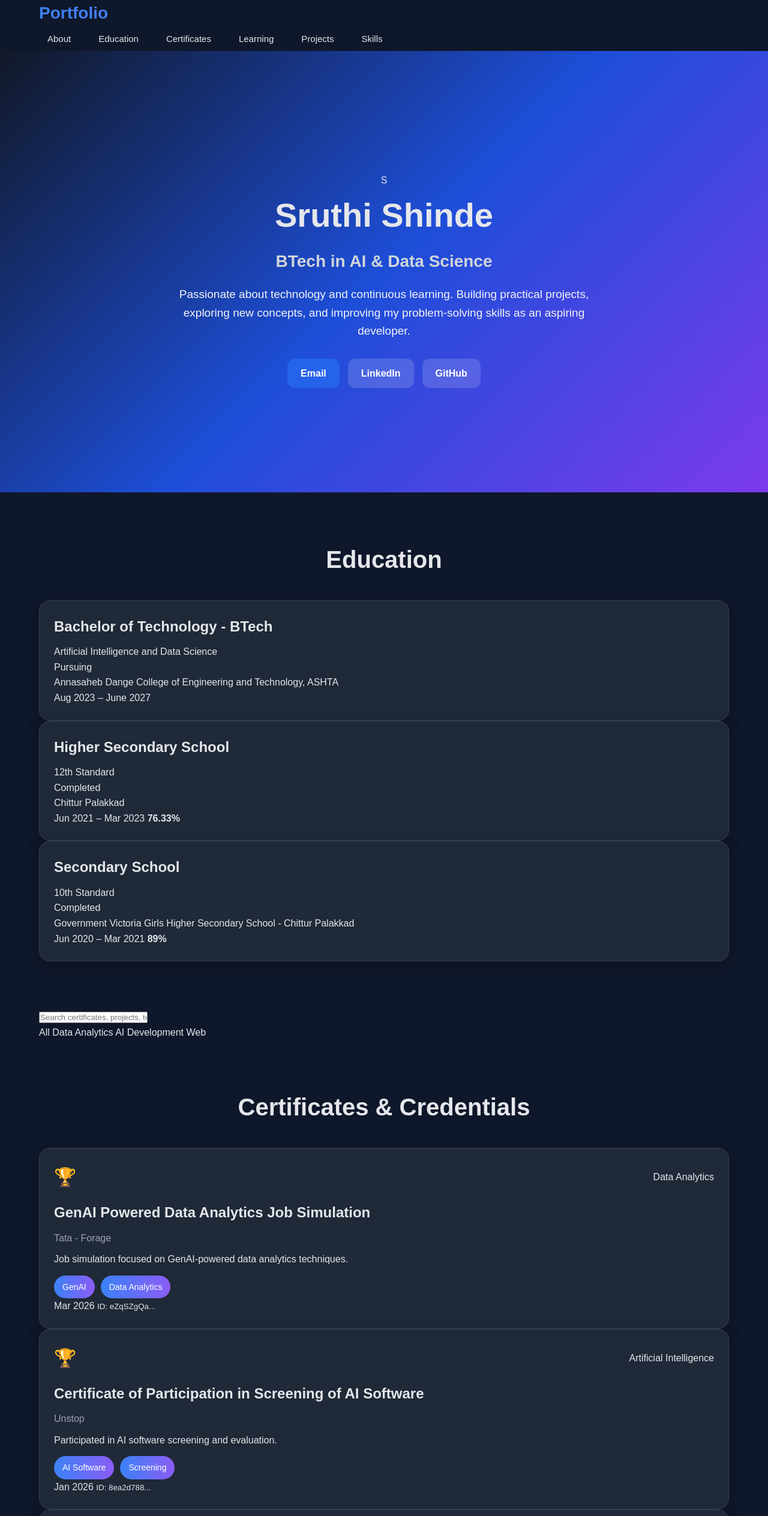
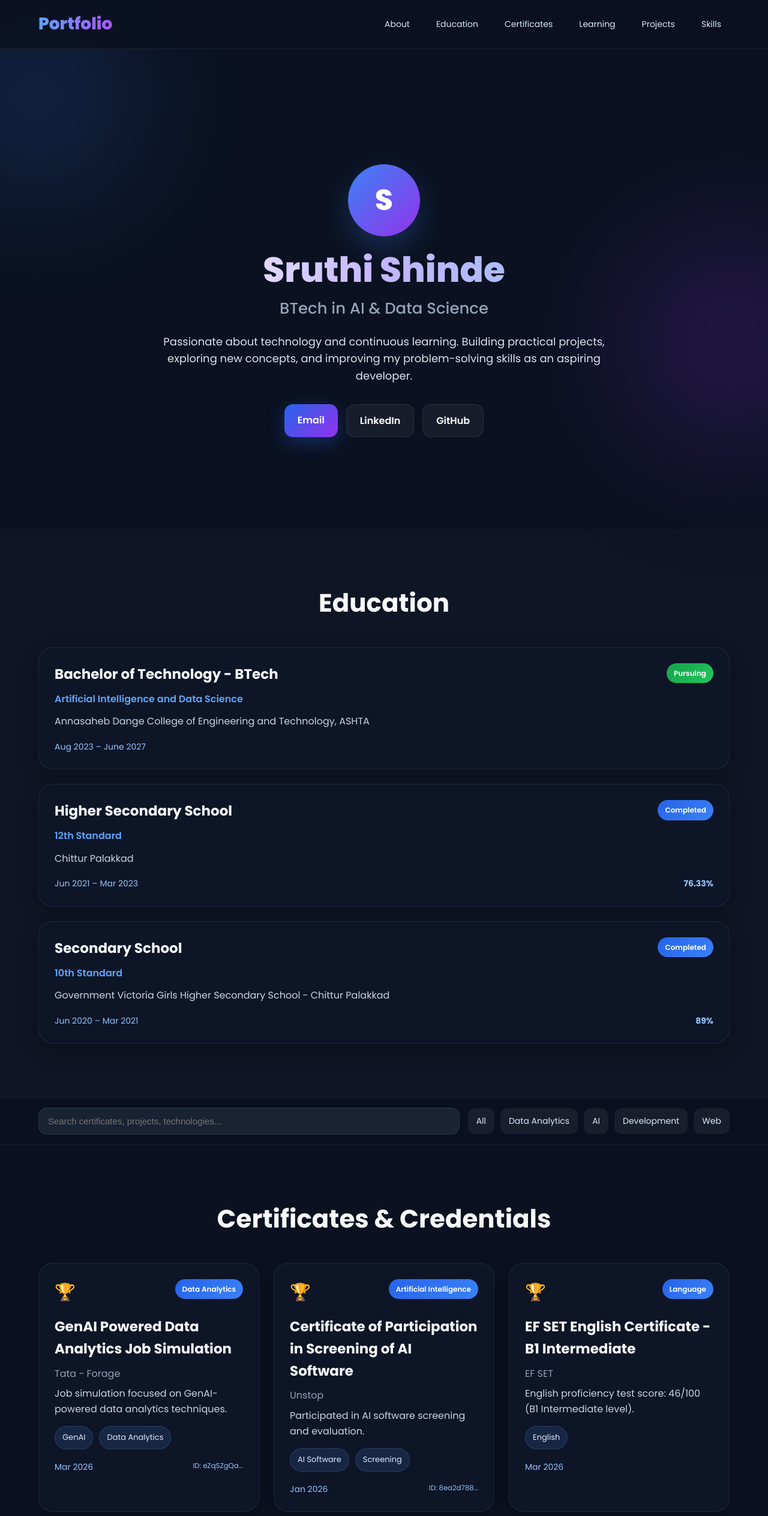
Before and after one commit to srxthi-bot/sruthishinde.github.io, a plain HTML site: page index.html in a window 1280 px wide. Shown: the top 2528 px of the page at 60% size. Drawn offline with Linux system fonts and the light colour scheme.

Commit message:
Refactor styles for improved layout and design

```diff
--- a/style.css
+++ b/style.css
@@ -9,105 +9,140 @@ html {
 }
 
 body {
-  font-family: Arial, sans-serif;
-  background: #0f172a;
-  color: #e5e7eb;
+  font-family: 'Poppins', sans-serif;
+  background: #0b1120;
+  color: #f8fafc;
   line-height: 1.6;
+  overflow-x: hidden;
+  position: relative;
+}
+
+a {
+  text-decoration: none;
 }
 
 .container {
   width: 90%;
-  max-width: 1150px;
+  max-width: 1180px;
   margin: 0 auto;
 }
 
-.topbar {
+.bg-shape {
+  position: fixed;
+  border-radius: 50%;
+  filter: blur(120px);
+  z-index: -1;
+  opacity: 0.22;
+}
+
+.shape1 {
+  width: 320px;
+  height: 320px;
+  background: #3b82f6;
+  top: 0;
+  left: -100px;
+}
+
+.shape2 {
+  width: 360px;
+  height: 360px;
+  background: #9333ea;
+  bottom: 50px;
+  right: -120px;
+}
+
+.navbar {
   position: sticky;
   top: 0;
   z-index: 1000;
-  background: rgba(15, 23, 42, 0.95);
-  border-bottom: 1px solid #1f2937;
+  background: rgba(11, 17, 32, 0.85);
+  backdrop-filter: blur(14px);
+  border-bottom: 1px solid rgba(255, 255, 255, 0.08);
 }
 
-.nav {
+.nav-container {
   display: flex;
   justify-content: space-between;
   align-items: center;
   padding: 18px 0;
-  gap: 20px;
 }
 
 .logo {
   font-size: 28px;
-  font-weight: bold;
-  background: linear-gradient(90deg, #3b82f6, #8b5cf6);
+  font-weight: 800;
+  background: linear-gradient(90deg, #60a5fa, #a855f7);
   -webkit-background-clip: text;
   -webkit-text-fill-color: transparent;
 }
 
 .nav-links {
   display: flex;
-  gap: 18px;
+  gap: 16px;
   flex-wrap: wrap;
 }
 
 .nav-links a {
-  text-decoration: none;
-  color: #e5e7eb;
-  font-size: 15px;
-  padding: 8px 14px;
-  border-radius: 10px;
-  transition: 0.3s;
+  color: #dbeafe;
+  padding: 10px 14px;
+  border-radius: 999px;
+  transition: 0.3s ease;
+  font-size: 14px;
 }
 
 .nav-links a:hover {
-  background: #1e3a8a;
+  background: rgba(96, 165, 250, 0.16);
+  color: #ffffff;
 }
 
 .hero {
-  min-height: 92vh;
+  min-height: 100vh;
   display: flex;
   align-items: center;
-  justify-content: center;
   text-align: center;
-  padding: 70px 0 40px;
-  background: linear-gradient(135deg, #111827, #1d4ed8, #7c3aed);
+  padding: 100px 0 60px;
 }
 
 .hero-content {
-  max-width: 800px;
+  max-width: 860px;
 }
 
-.avatar {
-  width: 110px;
-  height: 110px;
-  margin: 0 auto 22px;
+.hero-avatar {
+  width: 120px;
+  height: 120px;
+  margin: 0 auto 24px;
   border-radius: 50%;
-  background: linear-gradient(135deg, #3b82f6, #8b5cf6);
+  background: linear-gradient(135deg, #3b82f6, #9333ea);
   display: flex;
   justify-content: center;
   align-items: center;
   font-size: 48px;
-  font-weight: bold;
+  font-weight: 800;
   color: white;
+  box-shadow: 0 20px 50px rgba(59, 130, 246, 0.25);
 }
 
 .hero h1 {
-  font-size: 56px;
-  margin-bottom: 10px;
+  font-size: 58px;
+  font-weight: 800;
+  line-height: 1.1;
+  background: linear-gradient(90deg, #ffffff, #c4b5fd, #93c5fd);
+  -webkit-background-clip: text;
+  -webkit-text-fill-color: transparent;
+  margin-bottom: 12px;
 }
 
 .hero h2 {
-  font-size: 28px;
-  color: #d1d5db;
-  margin-bottom: 18px;
+  font-size: 26px;
+  color: #94a3b8;
+  margin-bottom: 20px;
+  font-weight: 500;
 }
 
 .hero p {
-  max-width: 700px;
-  margin: 0 auto 30px;
-  font-size: 19px;
-  color: #f3f4f6;
+  font-size: 18px;
+  color: #dbe4f0;
+  max-width: 760px;
+  margin: 0 auto 32px;
 }
 
 .hero-buttons {
@@ -118,236 +153,244 @@ body {
 }
 
 .btn {
-  text-decoration: none;
-  padding: 12px 22px;
-  border-radius: 12px;
-  font-weight: bold;
-  transition: 0.3s;
+  padding: 14px 22px;
+  border-radius: 14px;
+  font-weight: 600;
+  transition: 0.3s ease;
 }
 
 .btn.primary {
-  background: #2563eb;
+  background: linear-gradient(135deg, #2563eb, #9333ea);
   color: white;
+  box-shadow: 0 10px 30px rgba(37, 99, 235, 0.32);
 }
 
 .btn.primary:hover {
-  background: #1d4ed8;
+  transform: translateY(-2px);
 }
 
 .btn.secondary {
-  background: rgba(255, 255, 255, 0.15);
+  background: rgba(255, 255, 255, 0.05);
   color: white;
+  border: 1px solid rgba(255, 255, 255, 0.08);
 }
 
 .btn.secondary:hover {
-  background: rgba(255, 255, 255, 0.25);
-}
-
-.search-filter {
-  position: sticky;
-  top: 73px;
-  z-index: 999;
-  background: #111827;
-  border-bottom: 1px solid #1f2937;
-  padding: 16px 0;
-}
-
-.search-row {
-  display: flex;
-  gap: 14px;
-  flex-wrap: wrap;
-}
-
-.search-row input,
-.search-row select {
-  flex: 1;
-  min-width: 240px;
-  padding: 12px 14px;
-  border-radius: 12px;
-  border: 1px solid #374151;
-  background: #1f2937;
-  color: #e5e7eb;
-  outline: none;
+  background: rgba(255, 255, 255, 0.1);
 }
 
 .section {
-  padding: 80px 0;
+  padding: 90px 0;
 }
 
-.alt {
-  background: #111827;
+.alt-section {
+  background: rgba(255, 255, 255, 0.02);
 }
 
 .section-title {
   text-align: center;
-  font-size: 40px;
-  margin-bottom: 36px;
+  font-size: 42px;
+  margin-bottom: 40px;
+  font-weight: 700;
 }
 
-.card-grid {
+.stack-layout {
+  display: flex;
+  flex-direction: column;
+  gap: 24px;
+}
+
+.grid {
   display: grid;
   gap: 24px;
 }
 
-.card-grid.three {
+.three-col {
   grid-template-columns: repeat(3, 1fr);
 }
 
-.card-grid.two {
+.two-col {
   grid-template-columns: repeat(2, 1fr);
 }
 
-.card,
-.wide-card,
-.skills-box,
-.contact-box {
-  background: #1f2937;
-  border: 1px solid #374151;
-  border-radius: 18px;
-  padding: 24px;
-  box-shadow: 0 8px 24px rgba(0, 0, 0, 0.18);
+.card {
+  background: rgba(15, 23, 42, 0.82);
+  border: 1px solid rgba(255, 255, 255, 0.08);
+  border-radius: 24px;
+  padding: 26px;
+  box-shadow: 0 12px 30px rgba(0, 0, 0, 0.22);
+  transition: transform 0.3s ease, box-shadow 0.3s ease;
 }
 
-.card:hover,
-.wide-card:hover {
-  transform: translateY(-4px);
-  transition: 0.3s;
+.card:hover {
+  transform: translateY(-6px);
+  box-shadow: 0 16px 36px rgba(0, 0, 0, 0.3);
+}
+
+.card h3 {
+  font-size: 23px;
+  margin-bottom: 10px;
+}
+
+.card p {
+  color: #cbd5e1;
+}
+
+.card-top,
+.card-head,
+.card-footer {
+  display: flex;
+  justify-content: space-between;
+  gap: 12px;
+  align-items: flex-start;
+  flex-wrap: wrap;
 }
 
 .card-top {
-  display: flex;
-  justify-content: space-between;
-  align-items: center;
   margin-bottom: 16px;
 }
 
-.icon {
-  font-size: 30px;
+.card-head {
+  margin-bottom: 12px;
 }
 
-.tag {
-  background: #2563eb;
-  color: white;
-  padding: 6px 12px;
-  border-radius: 999px;
-  font-size: 13px;
+.card-footer {
+  margin-top: 18px;
+  color: #93c5fd;
+  font-size: 14px;
 }
 
-.tag.green {
-  background: #16a34a;
-}
-
-.card h3,
-.wide-card h3,
-.skills-box h3 {
-  font-size: 24px;
-  margin-bottom: 10px;
+.highlight {
+  color: #60a5fa !important;
+  font-weight: 600;
 }
 
 .muted {
-  color: #9ca3af;
-  margin-bottom: 10px;
+  color: #94a3b8 !important;
+  margin-bottom: 8px;
 }
 
-.date {
-  color: #60a5fa;
-  margin-top: 14px;
-  font-weight: bold;
+.icon {
+  font-size: 28px;
 }
 
-.stack {
-  display: flex;
-  flex-direction: column;
-  gap: 22px;
+.badge {
+  padding: 7px 12px;
+  border-radius: 999px;
+  font-size: 12px;
+  color: white;
+  font-weight: 600;
 }
 
-.chips,
-.soft-skills {
+.badge.blue {
+  background: linear-gradient(135deg, #2563eb, #3b82f6);
+}
+
+.badge.green {
+  background: linear-gradient(135deg, #16a34a, #22c55e);
+}
+
+.chips {
   display: flex;
   flex-wrap: wrap;
   gap: 10px;
-  margin-top: 14px;
+  margin-top: 16px;
 }
 
-.chips span,
-.soft-skills span {
-  background: linear-gradient(90deg, #3b82f6, #8b5cf6);
+.chips span {
+  padding: 8px 12px;
+  border-radius: 999px;
+  font-size: 13px;
+  background: rgba(96, 165, 250, 0.13);
+  color: #dbeafe;
+  border: 1px solid rgba(96, 165, 250, 0.18);
+}
+
+.search-bar-section {
+  position: sticky;
+  top: 72px;
+  z-index: 999;
+  background: rgba(11, 17, 32, 0.92);
+  backdrop-filter: blur(10px);
+  border-top: 1px solid rgba(255, 255, 255, 0.03);
+  border-bottom: 1px solid rgba(255, 255, 255, 0.06);
+}
+
+.search-bar {
+  display: flex;
+  gap: 14px;
+  align-items: center;
+  padding: 16px 0;
+  flex-wrap: wrap;
+}
+
+.search-bar input {
+  flex: 1;
+  min-width: 240px;
+  padding: 13px 15px;
+  border-radius: 14px;
+  border: 1px solid rgba(255, 255, 255, 0.08);
+  background: rgba(30, 41, 59, 0.8);
   color: white;
-  padding: 8px 14px;
-  border-radius: 999px;
+  font-size: 15px;
+}
+
+.filter-tags {
+  display: flex;
+  flex-wrap: wrap;
+  gap: 10px;
+}
+
+.filter-tags span {
+  padding: 10px 14px;
+  border-radius: 12px;
+  background: rgba(255, 255, 255, 0.06);
+  color: #dbeafe;
   font-size: 14px;
 }
 
 .project-link {
   display: inline-block;
-  margin-top: 14px;
+  margin-top: 16px;
   color: #60a5fa;
-  text-decoration: none;
-  font-weight: bold;
+  font-weight: 600;
 }
 
 .project-link:hover {
-  text-decoration: underline;
+  color: #a78bfa;
 }
 
-.skills-layout {
-  display: grid;
-  grid-template-columns: 1.2fr 1fr;
-  gap: 28px;
+.blue-heading {
+  color: #60a5fa;
 }
 
-.skill {
+.purple-heading {
+  color: #c084fc;
   margin-bottom: 18px;
 }
 
-.skill-row {
-  display: flex;
-  justify-content: space-between;
-  margin-bottom: 6px;
-  font-weight: bold;
+.soft-skill-card {
+  margin-top: 18px;
 }
 
-.bar {
-  width: 100%;
-  height: 12px;
-  background: #374151;
-  border-radius: 999px;
-  overflow: hidden;
-}
-
-.fill {
-  height: 100%;
-  border-radius: 999px;
-  background: linear-gradient(90deg, #3b82f6, #8b5cf6);
-}
-
-.w90 { width: 90%; }
-.w80 { width: 80%; }
-.w75 { width: 75%; }
-.w70 { width: 70%; }
-.w65 { width: 65%; }
-
-.contact-box {
-  text-align: center;
-}
-
-.contact-box p {
-  font-size: 18px;
-  margin-bottom: 10px;
+.chips.special span {
+  background: linear-gradient(135deg, #2563eb, #9333ea);
+  border: none;
+  color: white;
+  font-weight: 600;
 }
 
 .footer {
-  padding: 28px 0;
   text-align: center;
-  border-top: 1px solid #1f2937;
-  background: #0b1220;
-  color: #9ca3af;
+  padding: 28px 16px 36px;
+  color: #94a3b8;
+  border-top: 1px solid rgba(255, 255, 255, 0.08);
+  background: rgba(255, 255, 255, 0.02);
 }
 
-@media (max-width: 900px) {
-  .card-grid.three,
-  .card-grid.two,
-  .skills-layout {
+@media (max-width: 980px) {
+  .three-col,
+  .two-col {
     grid-template-columns: 1fr;
   }
 
@@ -360,22 +403,24 @@ body {
   }
 
   .section-title {
-    font-size: 32px;
+    font-size: 34px;
   }
 }
 
-@media (max-width: 600px) {
-  .nav {
+@media (max-width: 640px) {
+  .nav-container {
     flex-direction: column;
-  }
-
-  .nav-links {
-    justify-content: center;
+    gap: 14px;
   }
 
   .hero {
-    min-height: auto;
-    padding: 120px 0 50px;
+    padding-top: 140px;
+  }
+
+  .hero-avatar {
+    width: 100px;
+    height: 100px;
+    font-size: 40px;
   }
 
   .hero h1 {
@@ -386,9 +431,12 @@ body {
     font-size: 16px;
   }
 
-  .avatar {
-    width: 90px;
-    height: 90px;
-    font-size: 38px;
+  .section-title {
+    font-size: 28px;
+  }
+
+  .card {
+    padding: 20px;
+    border-radius: 20px;
   }
 }
```
